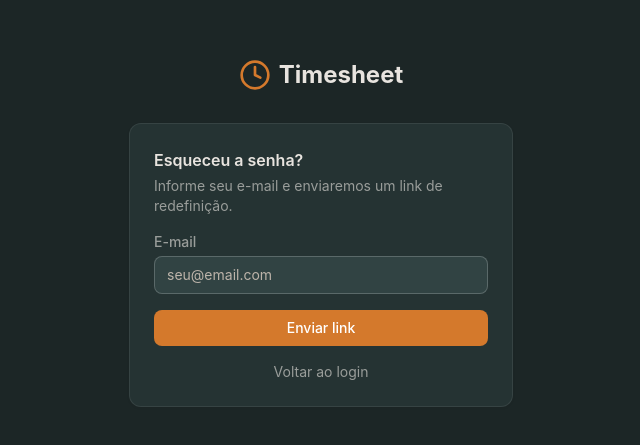
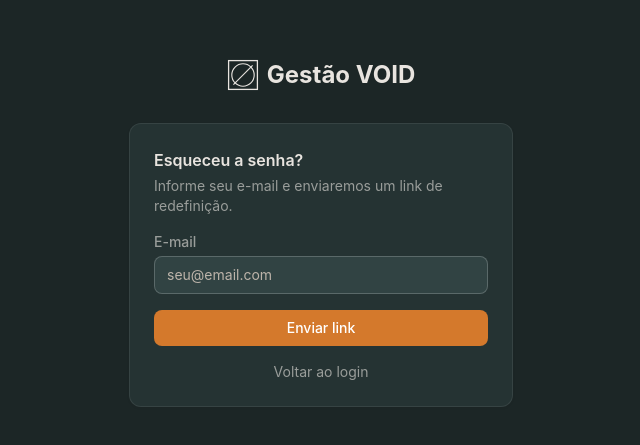
Before and after one commit to gacherubini/office-timesheet, a React (Vite) app in the folder web/: page /forgot-password in a window 1280 px wide. Shown: the part 167-612 px from the top of the page, without its empty margins (319-959 px from the left). Built offline with nearby package versions, Linux system fonts and the light colour scheme; no server answers.

Commit message:
logo in login

```diff
--- a/web/src/pages/ForgotPasswordPage.jsx
+++ b/web/src/pages/ForgotPasswordPage.jsx
@@ -1,7 +1,7 @@
 import { useState } from 'react'
 import { Link } from 'react-router-dom'
-import { Clock } from 'lucide-react'
 import { api } from '../lib/api'
+import { Logo } from '../components/Logo'
 
 export function ForgotPasswordPage() {
   const [email, setEmail] = useState('')
@@ -28,8 +28,8 @@ export function ForgotPasswordPage() {
     <div className="min-h-screen flex items-center justify-center bg-bg text-text-primary px-4">
       <div className="w-full max-w-sm">
         <div className="flex items-center justify-center gap-2 mb-8">
-          <Clock className="text-accent" size={32} />
-          <h1 className="text-2xl font-bold text-text-primary">Timesheet</h1>
+          <Logo size={32} />
+          <h1 className="text-2xl font-bold text-text-primary">Gestão VOID</h1>
         </div>
 
         <div className="bg-surface rounded-xl shadow-card border border-border-subtle p-6 space-y-4">
--- a/web/src/pages/LoginPage.jsx
+++ b/web/src/pages/LoginPage.jsx
@@ -1,7 +1,7 @@
 import { useState } from 'react'
 import { useNavigate, Navigate, Link } from 'react-router-dom'
 import { useAuth } from '../contexts/AuthContext'
-import { Clock } from 'lucide-react'
+import { Logo } from '../components/Logo'
 
 export function LoginPage() {
   const { profile, login } = useAuth()
@@ -32,8 +32,8 @@ export function LoginPage() {
     <div className="min-h-screen flex items-center justify-center bg-bg text-text-primary px-4">
       <div className="w-full max-w-sm">
         <div className="flex items-center justify-center gap-2 mb-8">
-          <Clock className="text-accent" size={32} />
-          <h1 className="text-2xl font-bold text-text-primary">Timesheet</h1>
+          <Logo size={32} />
+          <h1 className="text-2xl font-bold text-text-primary">Gestão VOID</h1>
         </div>
 
         <form onSubmit={handleSubmit} className="bg-surface rounded-xl shadow-card border border-border-subtle p-6 space-y-4">
--- a/web/src/pages/ResetPasswordPage.jsx
+++ b/web/src/pages/ResetPasswordPage.jsx
@@ -1,7 +1,7 @@
 import { useState, useEffect } from 'react'
 import { useNavigate, Link } from 'react-router-dom'
-import { Clock } from 'lucide-react'
 import { api } from '../lib/api'
+import { Logo } from '../components/Logo'
 
 export function ResetPasswordPage() {
   const navigate = useNavigate()
@@ -53,8 +53,8 @@ export function ResetPasswordPage() {
     <div className="min-h-screen flex items-center justify-center bg-bg text-text-primary px-4">
       <div className="w-full max-w-sm">
         <div className="flex items-center justify-center gap-2 mb-8">
-          <Clock className="text-accent" size={32} />
-          <h1 className="text-2xl font-bold text-text-primary">Timesheet</h1>
+          <Logo size={32} />
+          <h1 className="text-2xl font-bold text-text-primary">Gestão VOID</h1>
         </div>
 
         <div className="bg-surface rounded-xl shadow-card border border-border-subtle p-6 space-y-4">
```
